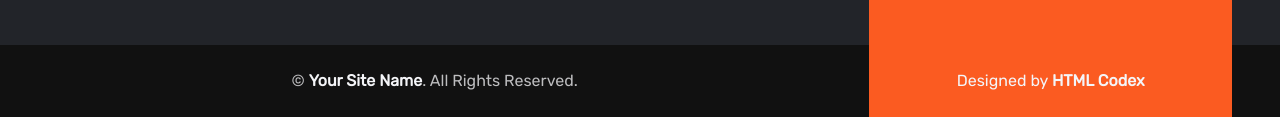
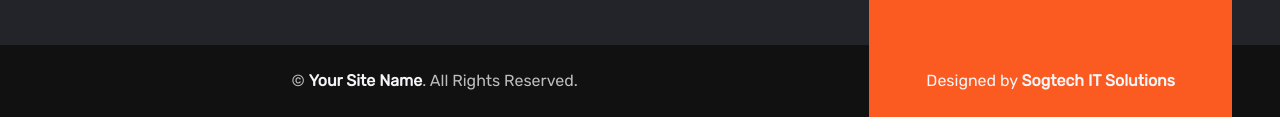
Before and after one commit to ogelvis/zootzittifitness, a plain HTML site: page team.html in a window 1280 px wide. Shown: the part 2075-2192 px from the top of the page. Drawn offline with nearby package versions, Linux system fonts and the light colour scheme.

Commit message:
Update team.html

```diff
--- a/team.html
+++ b/team.html
@@ -311,7 +311,7 @@
             </div>
             <div class="col-lg-4">
                 <div class="py-lg-4 text-center credit">
-                    <p class="text-light mb-0">Designed by <a class="text-light fw-bold" href="https://htmlcodex.com">HTML Codex</a></p>
+                    <p class="text-light mb-0">Designed by <a class="text-light fw-bold" href="#">Sogtech IT Solutions</a></p>
                 </div>
             </div>
         </div>
```
